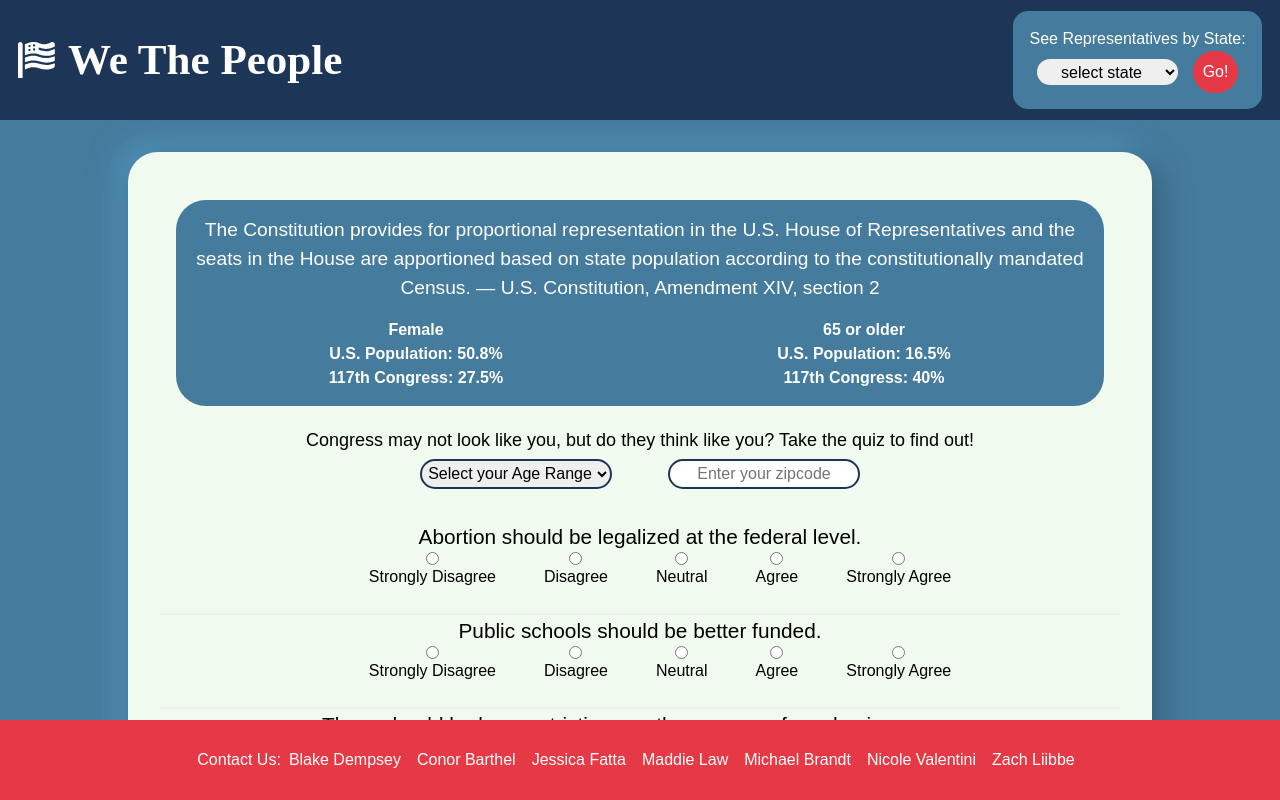
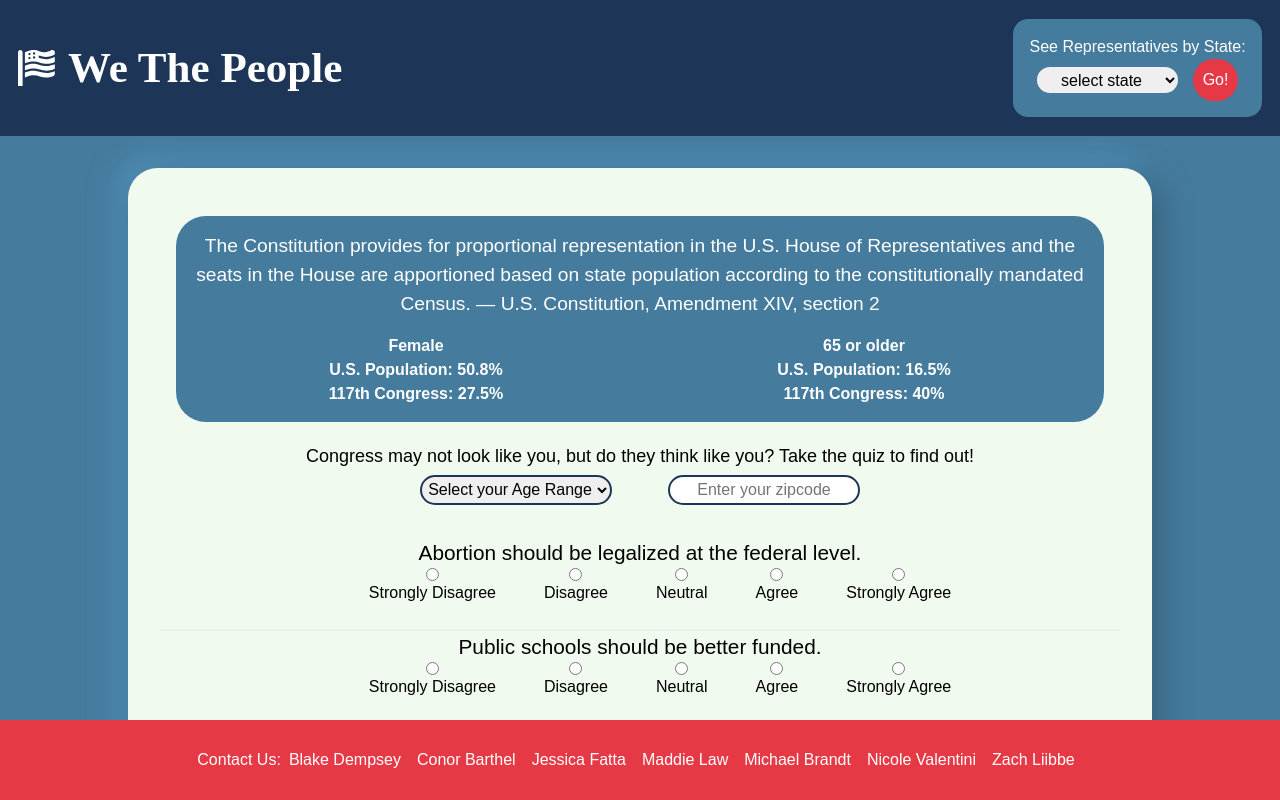
Before and after one commit to Mod-4-Capstone/we-the-people-fe, a React (Create React App) app: page / in a window 1280 px wide. Shown: the top 800 px of the page. Built offline with nearby package versions, Linux system fonts and the light colour scheme; a web font is replaced by a local one.

Commit message:
Make header slightly larger

```diff
--- a/src/components/Header/Header.css
+++ b/src/components/Header/Header.css
@@ -2,7 +2,7 @@
   display: flex;
   justify-content: space-between;
   align-items: center;
-  height: 7.5rem;
+  height: 8.5rem;
   width: 100%;
   background-color: #1D3557;
   font-size: 2.3rem;
```
